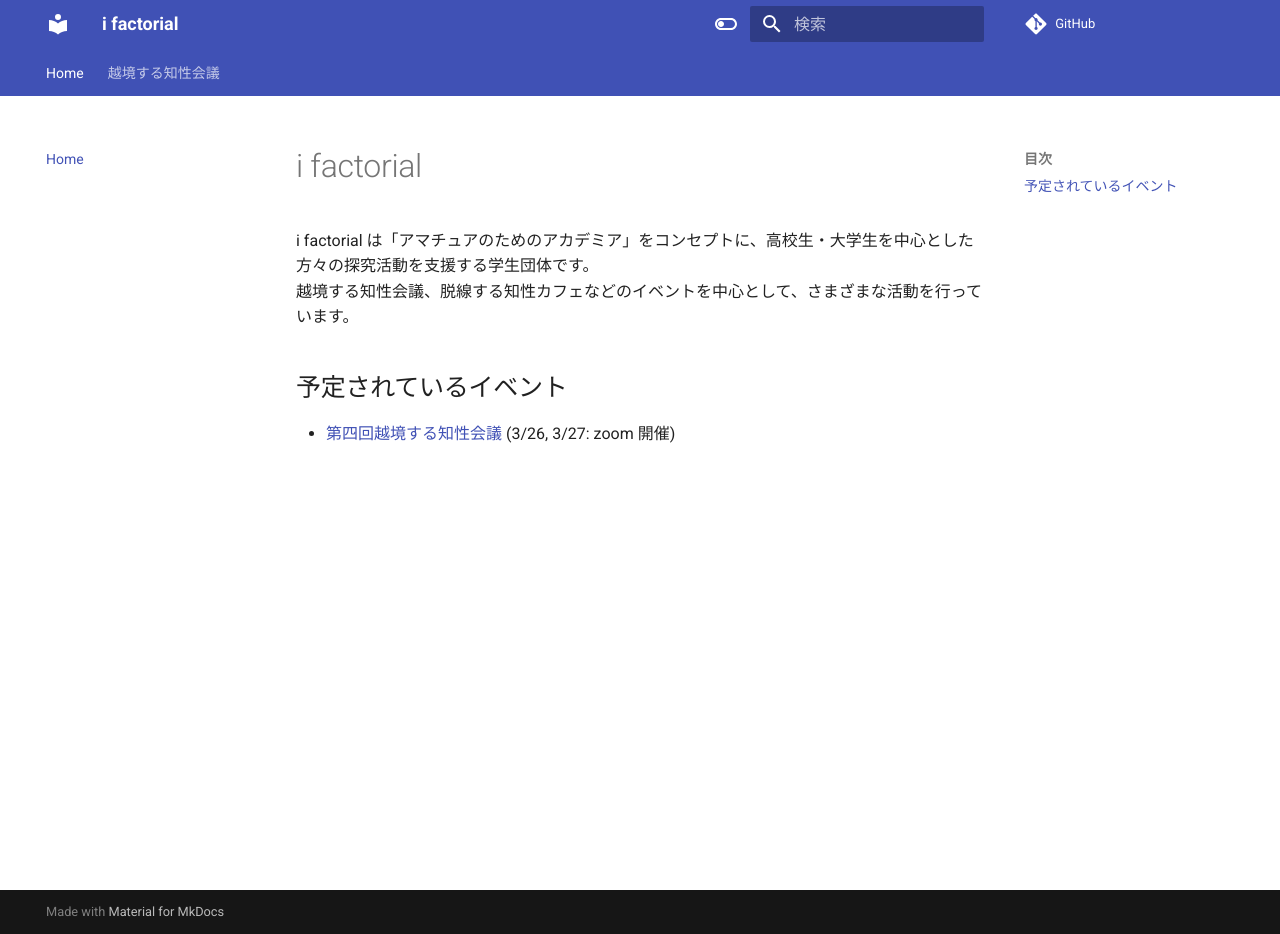
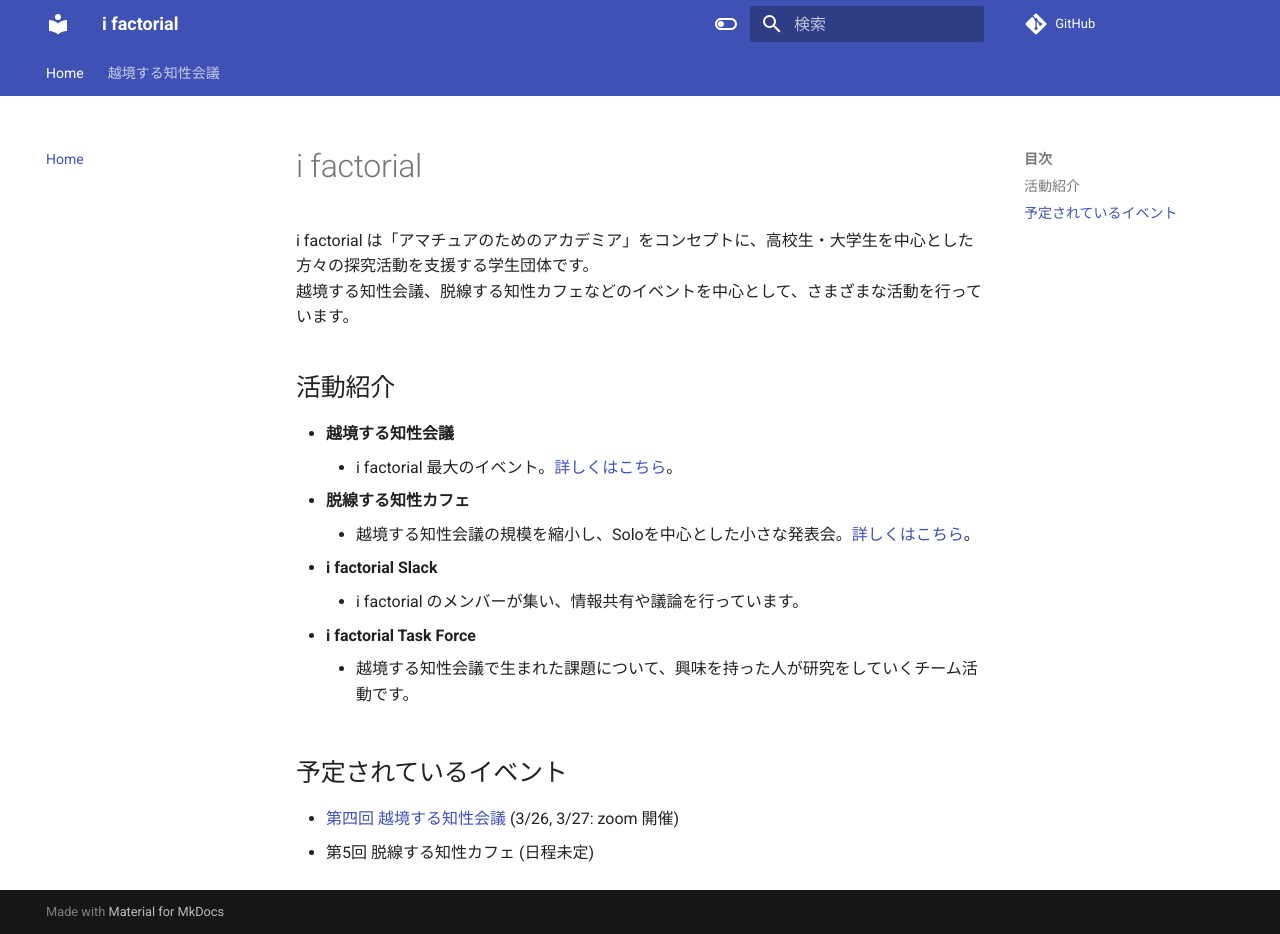
Before and after one commit to i-factorial/ifactorial_website, an MkDocs documentation site: the page built from docs/index.md, in a window 1280 px wide and 934 px high. Built offline with MkDocs 1.6.1 and Material for MkDocs 9.7.7, drawn with Linux system fonts in a browser that asks for light colours; comment, search, counter and statistics services are not loaded.

Commit message:
Activity description draft (#4)
* commit

* commit

* update ekkyo_about.md

Co-authored-by: UnintelligentIntellect <haruchin_y@icloud.com>

```diff
--- a/docs/index.md
+++ b/docs/index.md
@@ -3,6 +3,17 @@
 i factorial は「アマチュアのためのアカデミア」をコンセプトに、高校生・大学生を中心とした方々の探究活動を支援する学生団体です。
 越境する知性会議、脱線する知性カフェなどのイベントを中心として、さまざまな活動を行っています。
 
+## 活動紹介
+- __越境する知性会議__
+    - i factorial 最大のイベント。[詳しくはこちら](./ekkyo/ekkyo_about.md)。
+- __脱線する知性カフェ__
+    - 越境する知性会議の規模を縮小し、Soloを中心とした小さな発表会。[詳しくはこちら](./ekkyo/dassen_about.md)。
+- __i factorial Slack__
+    - i factorial のメンバーが集い、情報共有や議論を行っています。
+- __i factorial Task Force__
+    - 越境する知性会議で生まれた課題について、興味を持った人が研究をしていくチーム活動です。
+
 ## 予定されているイベント
 
-- [第四回越境する知性会議](./ekkyo/event4.md) (3/26, 3/27: zoom 開催)
+- [第四回 越境する知性会議](./ekkyo/event4.md) (3/26, 3/27: zoom 開催)
+- 第5回 脱線する知性カフェ (日程未定)
```
Also changed, not shown: docs/ekkyo/ekkyo_about.md (+3 -2 lines), docs/ekkyo/dassen_about.md (added), docs/ekkyo/figs/favicon.png.
